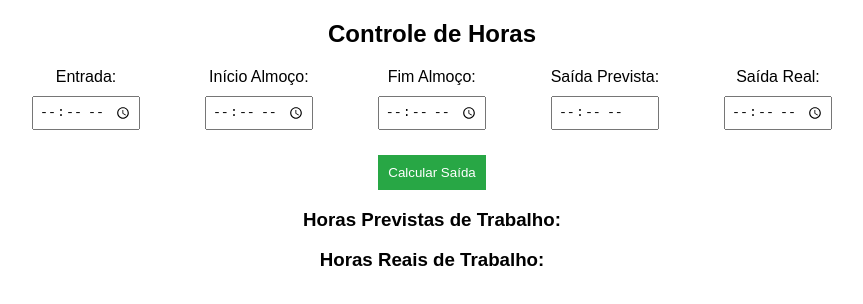
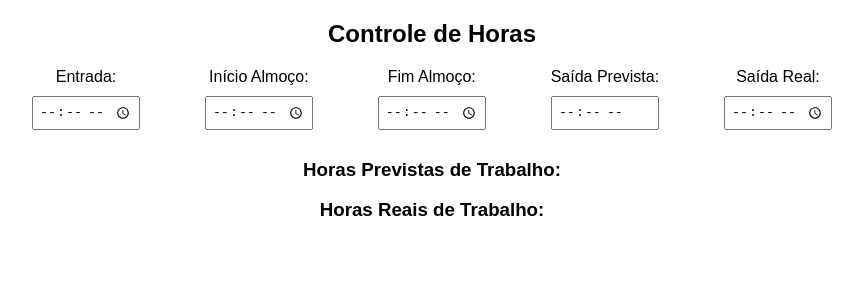
Before and after one commit to diegocrs84/controle-horario, a React (Create React App) app: page / in a window 1280 px wide. Shown: the top 304 px of the page, without its empty margins (208-1071 px from the left). Built offline with nearby package versions, Linux system fonts and the light colour scheme.

Commit message:
Retirada do botão de Calcular

```diff
--- a/src/Controlehoras.js
+++ b/src/Controlehoras.js
@@ -80,9 +80,6 @@ const Controlehoras = () => {
           <input type="time" value={saidaReal} onChange={(e) => setSaidaReal(e.target.value)}onBlur={calcularSaida} />
         </div>
       </div>
-
-      <button onClick={calcularSaida}>Calcular Saída</button>
-
       <h3>Horas Previstas de Trabalho: {horasPrevistas}</h3>
       <h3>Horas Reais de Trabalho: {horasReais}</h3>
     </div>
```
